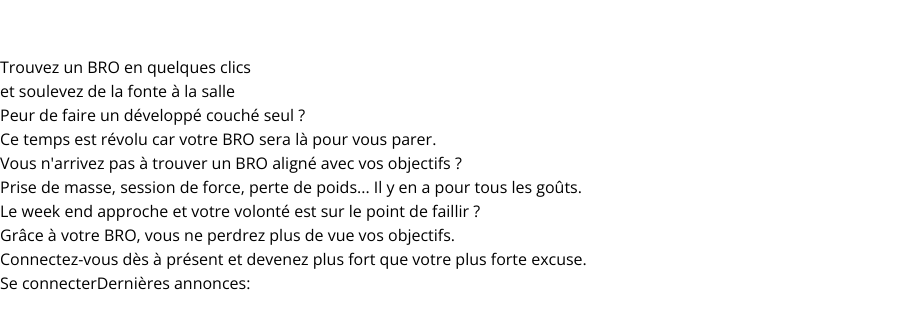
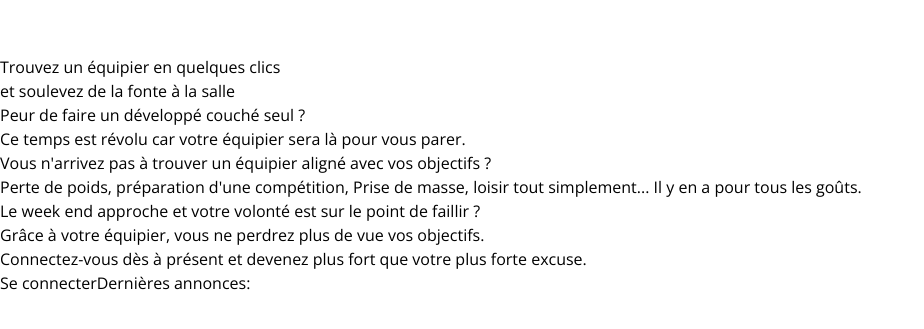
Before and after one commit to DamienDeSousa/wheres-my-bro, a Next.js app: page / in a window 1280 px wide. Shown: the part 225-554 px from the top of the page, without its empty margins (0-924 px from the left). Built offline with nearby package versions, Linux system fonts and the light colour scheme; no server answers.

Commit message:
fix missing data in mock

```diff
--- a/components/Presentation.tsx
+++ b/components/Presentation.tsx
@@ -8,22 +8,25 @@ export const Presentation: React.FC = () => {
   return (
     <>
       <div>
-        <h1>Trouvez un BRO en quelques clics</h1>
+        <h1>Trouvez un équipier en quelques clics</h1>
         <h1>et soulevez de la fonte à la salle</h1>
         <div>
           <div>
             <div>
               <div>
                 <h2>Peur de faire un développé couché seul ?</h2>
-                <p>Ce temps est révolu car votre BRO sera là pour vous parer.</p>
+                <p>Ce temps est révolu car votre équipier sera là pour vous parer.</p>
               </div>
             </div>
           </div>
           <div>
             <div>
               <div>
-                <h2>Vous n'arrivez pas à trouver un BRO aligné avec vos objectifs ?</h2>
-                <p>Prise de masse, session de force, perte de poids... Il y en a pour tous les goûts.</p>
+                <h2>Vous n'arrivez pas à trouver un équipier aligné avec vos objectifs ?</h2>
+                <p>
+                  Perte de poids, préparation d'une compétition, Prise de masse, loisir tout simplement... Il y en a
+                  pour tous les goûts.
+                </p>
               </div>
             </div>
           </div>
@@ -31,7 +34,7 @@ export const Presentation: React.FC = () => {
             <div>
               <div>
                 <h2>Le week end approche et votre volonté est sur le point de faillir ?</h2>
-                <p>Grâce à votre BRO, vous ne perdrez plus de vue vos objectifs.</p>
+                <p>Grâce à votre équipier, vous ne perdrez plus de vue vos objectifs.</p>
               </div>
             </div>
           </div>
--- a/mocks/userAccount.mock.ts
+++ b/mocks/userAccount.mock.ts
@@ -11,6 +11,8 @@ export function mockUserAccount(): IUserAccount {
       start: '1995-12-17T02:24:00.000Z',
       end: '1995-12-17T04:30:00.000Z',
     },
+    level: 'intermediate',
+    sport: 'musculation',
   }
   return merge(mockedUser)
 }
```
